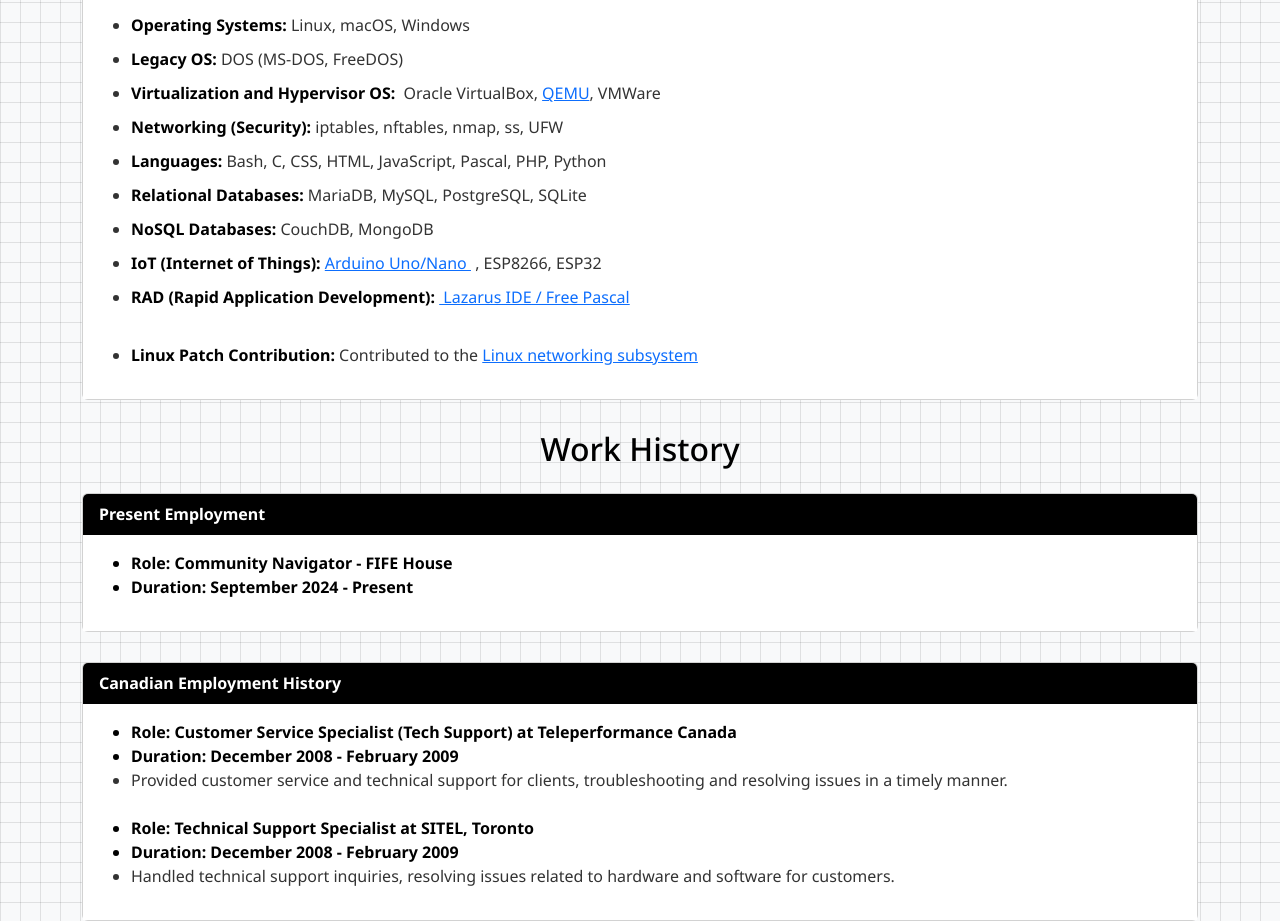
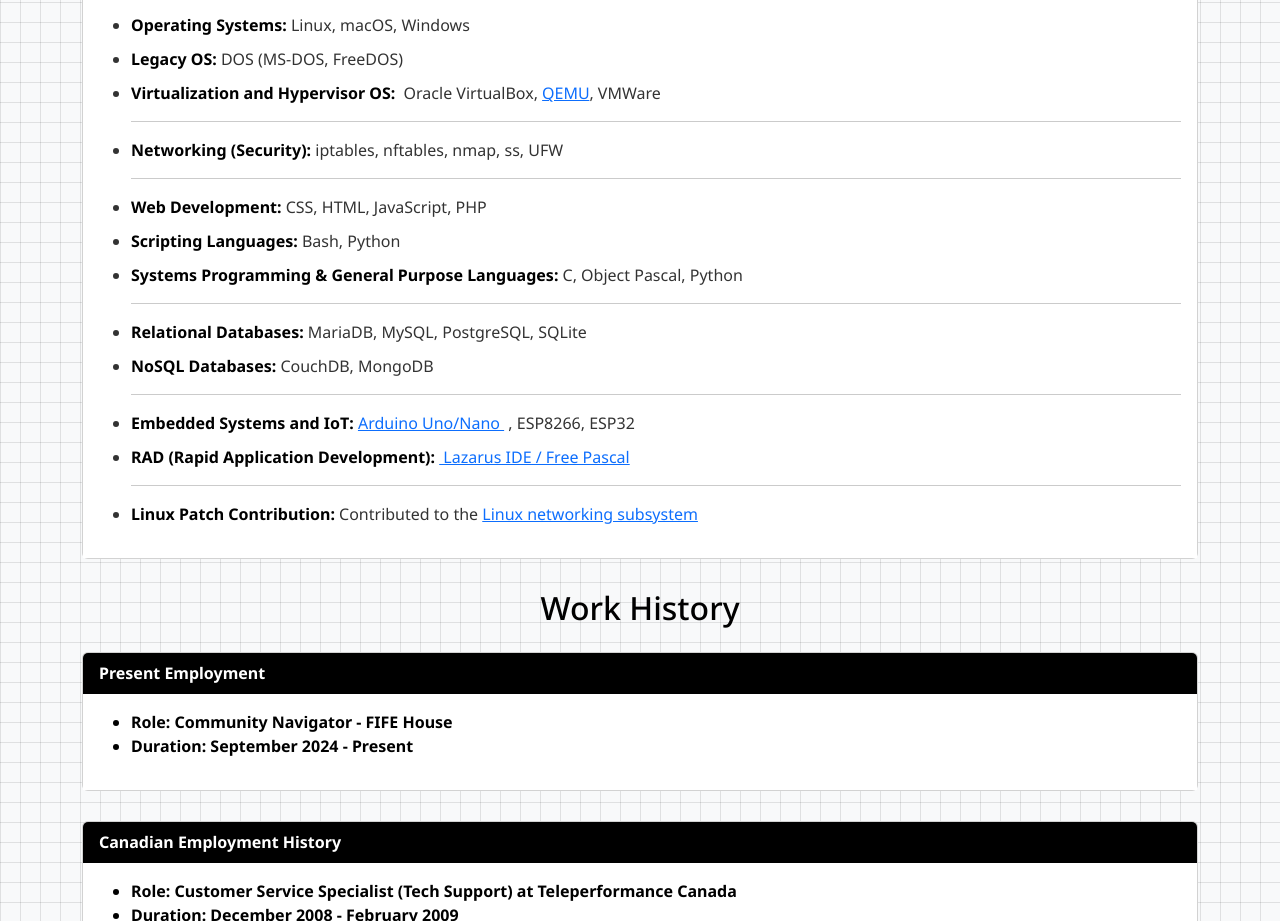
Before and after one commit to Aruna-Hewapathirane/resume, a plain HTML site: page index.html in a window 1280 px wide. Shown: the part 958-1879 px from the top of the page. Drawn offline with nearby package versions, Linux system fonts and the light colour scheme.

Commit message:
Update index.html

```diff
--- a/index.html
+++ b/index.html
@@ -93,10 +93,10 @@
             margin-top: 20px;
         }
 
-       /* .card-header:hover  {
+        /*.card-header:hover  {
           color: black;
-          background-color: #FFFFC2;  /* Set the background color you want */
-} */
+          background-color: #FFFFC2;*/  /* Set the background color you want */
+}
 
            /* Change the background color of the card header when card body is hovered */
        .card-body:hover  {
@@ -199,12 +199,18 @@
                             <li><span class="highlight">Operating Systems:</span> Linux, macOS, Windows</li>
                             <li><span class="highlight">Legacy OS:</span> DOS (MS-DOS, FreeDOS)</li>
                             <li><span class="highlight">Virtualization and Hypervisor OS:&nbsp; </span>Oracle VirtualBox,&nbsp;<a href="https://www.qemu.org/">QEMU</a>,&nbsp;VMWare </li>
-							<li><span class="highlight">Networking (Security):</span> iptables, nftables, nmap, ss, UFW</li>
-							<li><span class="highlight">Languages:</span> Bash, C, CSS, HTML, JavaScript, Pascal, PHP, Python</li>
+                            <hr>
+							<li><span class="highlight">Networking (Security):</span> iptables, nftables, nmap, ss, UFW</li><hr>
+							<li><span class="highlight">Web Development:</span> CSS, HTML, JavaScript, PHP</li>
+							<li><span class="highlight">Scripting Languages:</span> Bash, Python</li>
+							<li><span class="highlight">Systems Programming & General Purpose Languages:</span> C, Object Pascal, Python</li>
+							<hr>
 							<li><span class="highlight">Relational Databases:</span> MariaDB, MySQL, PostgreSQL, SQLite</li>
 							<li><span class="highlight">NoSQL Databases:</span> CouchDB, MongoDB</li>
-							<li><span class="highlight">IoT (Internet of Things):</span> <a href="https://www.facebook.com/share/v/19iJgVox3e/">Arduino Uno/Nano </a>&nbsp;, ESP8266, ESP32</li>
-							<li><span class="highlight">RAD (Rapid Application Development):&nbsp;</span><a href="https://www.lazarus-ide.org/"> Lazarus IDE / Free Pascal</a></li></br>
+							<hr>
+							<li><span class="highlight">Embedded Systems and IoT:</span> <a href="https://www.facebook.com/share/v/19iJgVox3e/">Arduino Uno/Nano </a>&nbsp;, ESP8266, ESP32</li>
+							<li><span class="highlight">RAD (Rapid Application Development):&nbsp;</span><a href="https://www.lazarus-ide.org/"> Lazarus IDE / Free Pascal</a></li>
+							<hr>
                             <li><span class="highlight">Linux Patch Contribution:</span> Contributed to the <a href="https://git.kernel.org/cgit/linux/kernel/git/davem/net-next.git/commit/?id=63862b5bef7349dd1137e4c70702c67d77565785" target="_blank">Linux networking subsystem</a></li>
                         </ul>
                     </div>
```
